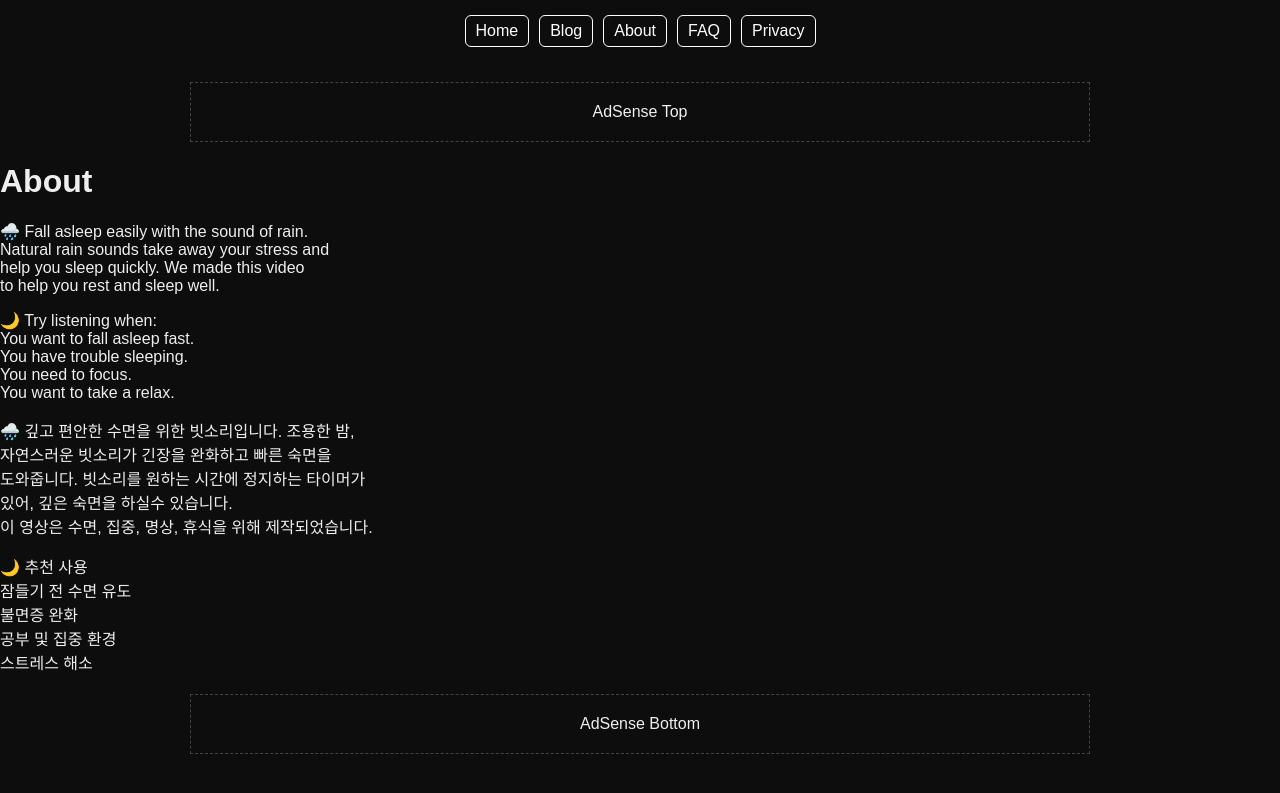
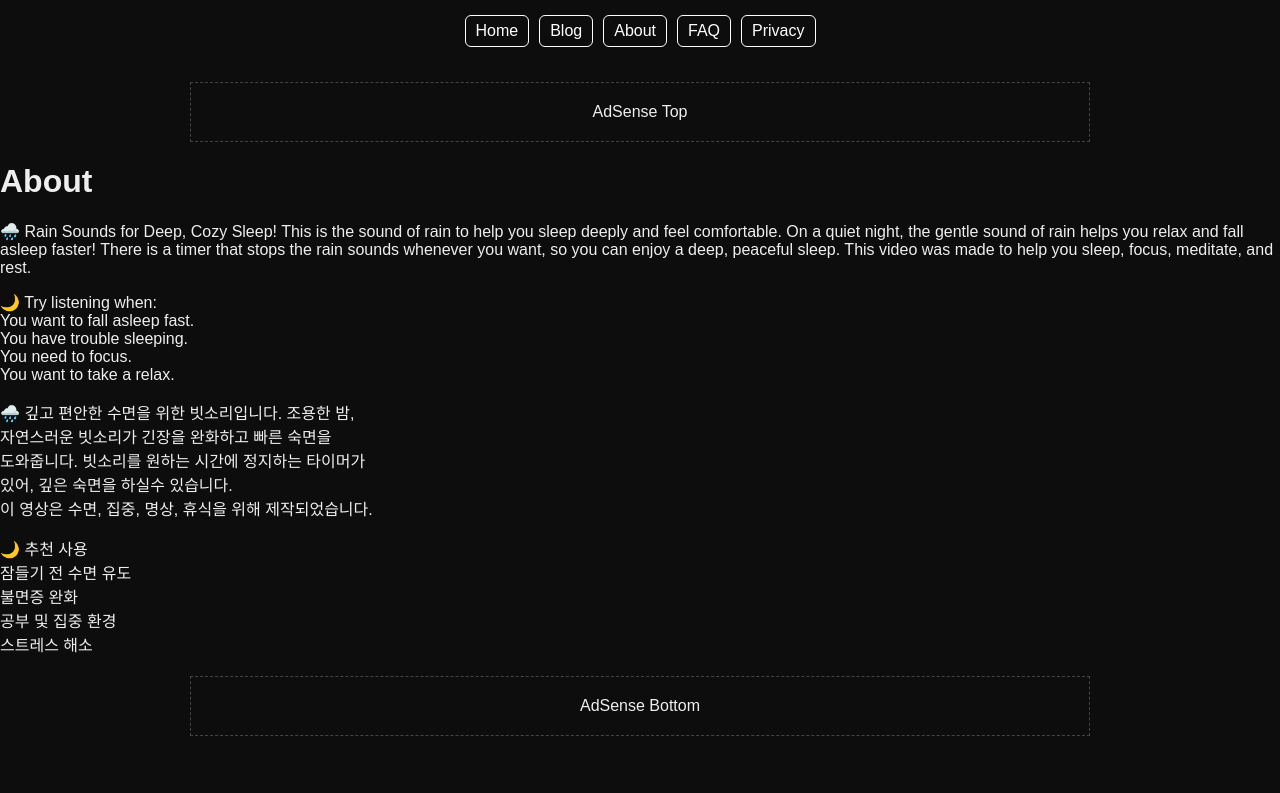
Before and after one commit to choijangwook/rain-deep-sleep, a Jekyll site: the page built from about.md, in a window 1280 px wide. Shown: the top 793 px of the page. Built offline with Jekyll 4.4.1, drawn with Linux system fonts in a browser that asks for light colours.

Commit message:
Update about.md

```diff
--- a/about.md
+++ b/about.md
@@ -5,10 +5,11 @@ title: About
 
 # About
 
-🌧️ Fall asleep easily with the sound of rain.<br>
-Natural rain sounds take away your stress and<br>
-help you sleep quickly. We made this video<br>
-to help you rest and sleep well.<br>
+🌧️ Rain Sounds for Deep, Cozy Sleep!
+This is the sound of rain to help you sleep deeply and feel comfortable.
+On a quiet night, the gentle sound of rain helps you relax and fall asleep faster!
+There is a timer that stops the rain sounds whenever you want, so you can enjoy a deep, peaceful sleep.
+This video was made to help you sleep, focus, meditate, and rest.
 
 🌙 Try listening when: <br>
 You want to fall asleep fast.<br>
```
